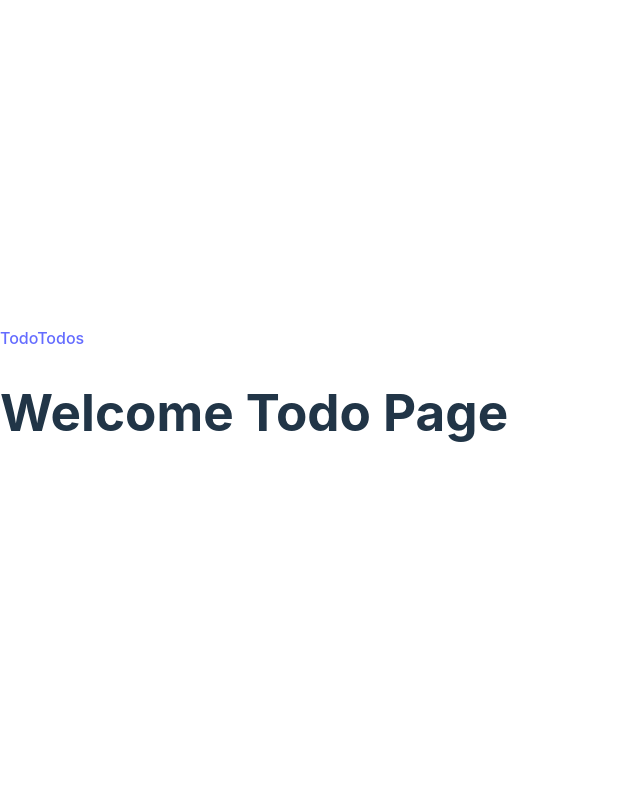
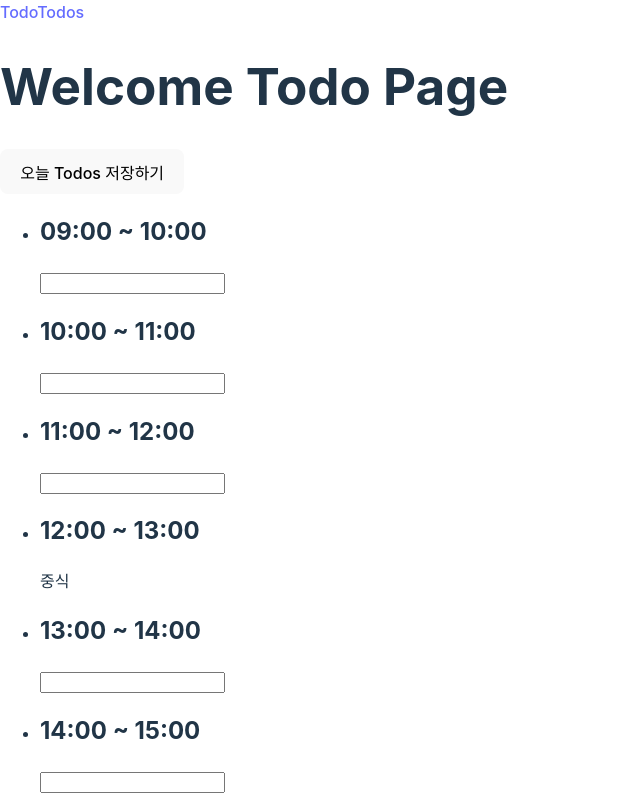
Before and after one commit to piso-toy-projects/react-mui-todo, a React (Vite) app: page / in a window 1280 px wide. Shown: the top 800 px of the page, without its empty margins (0-640 px from the left). Built offline with nearby package versions, Linux system fonts and the light colour scheme.

Commit message:
feat: Todo feataure markup
- Title Todo Page
- Form ( Todos )
	- button submit `saveTodos`
	- ul list of todo
		- li todo
			- h2 title
			- p or input text

```diff
--- a/src/App.jsx
+++ b/src/App.jsx
@@ -1,7 +1,7 @@
 import { BrowserRouter, Routes, Route, Link } from 'react-router-dom';
 
 import Todo from './feats/Todo';
-import Todos from './feats/Todo';
+import Todos from './feats/Todos';
 
 function App() {
     return (
--- a/src/feats/Todo.jsx
+++ b/src/feats/Todo.jsx
@@ -1,7 +1,50 @@
+import { useState } from 'react';
+
 export default function Todo() {
+    const [todos, setTodos] = useState([
+        { time: 9, todo: '' },
+        { time: 10, todo: '' },
+        { time: 11, todo: '' },
+        { time: 12, todo: '' },
+        { time: 13, todo: '' },
+        { time: 14, todo: '' },
+        { time: 15, todo: '' },
+        { time: 16, todo: '' },
+        { time: 17, todo: '' },
+    ]);
+
+    const todoFuncs = {
+        addTodo: () => {},
+        updateTodo: () => {},
+        saveTodos: () => {},
+    };
+
+    const handleTodos = (e) => {
+        console.log('임시 저장합니다.');
+    };
+
     return (
         <>
             <h1>Welcome Todo Page</h1>
+            <form
+                onChange={handleTodos}
+                onSubmit={(e) => {
+                    e.preventDefault();
+                }}
+            >
+                <button type="submit">오늘 Todos 저장하기</button>
+                <ul>
+                    {todos.map(({ time, todo }, idx) =>
+                        // prettier-ignore
+                        <li key={idx}>
+                            <h2>
+                                { `${('' + (time)).padStart(2,'0')}:00 ~ ${('' + (time + 1)).padStart(2,'0')}:00` }
+                            </h2>
+                            { time === 12 ? <p>중식</p> : <input type='text' maxLength={100} defaultValue={todo} data-id={time}/> }
+                        </li>
+                    )}
+                </ul>
+            </form>
         </>
     );
 }
```
